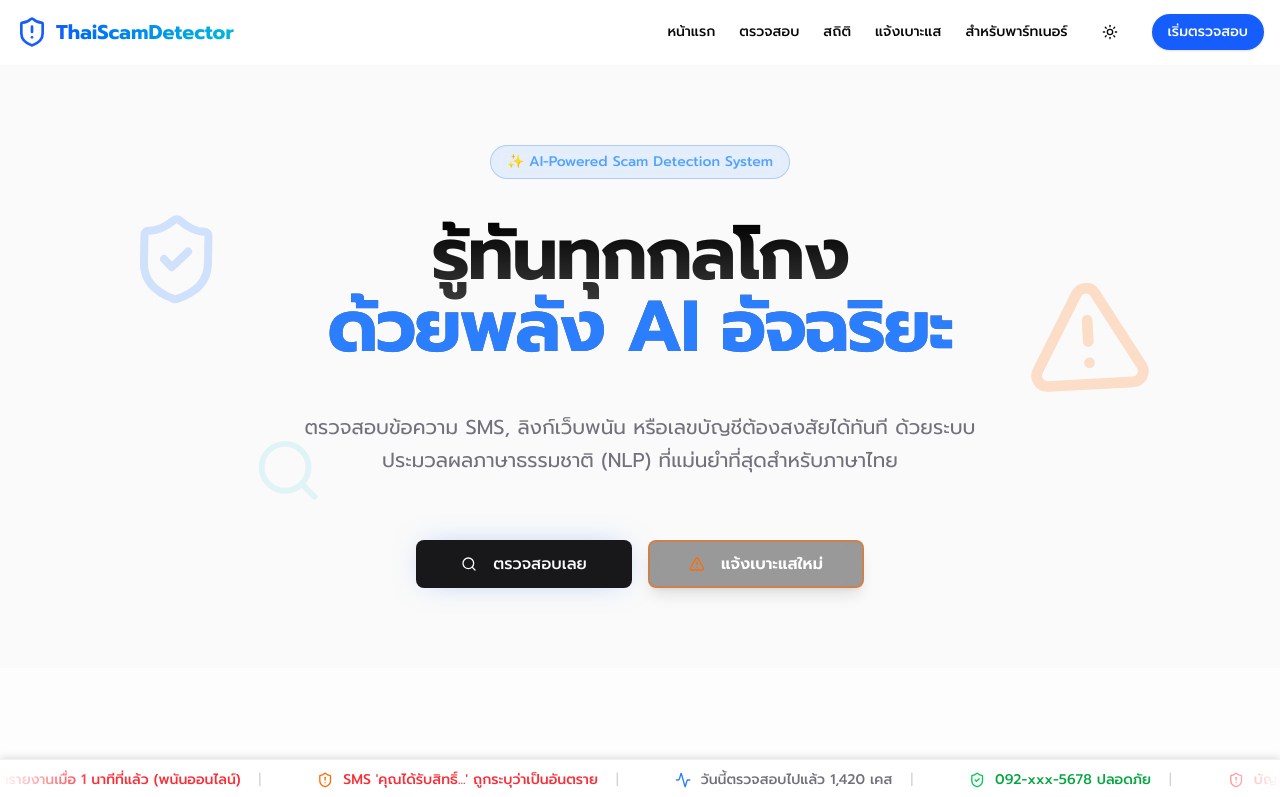
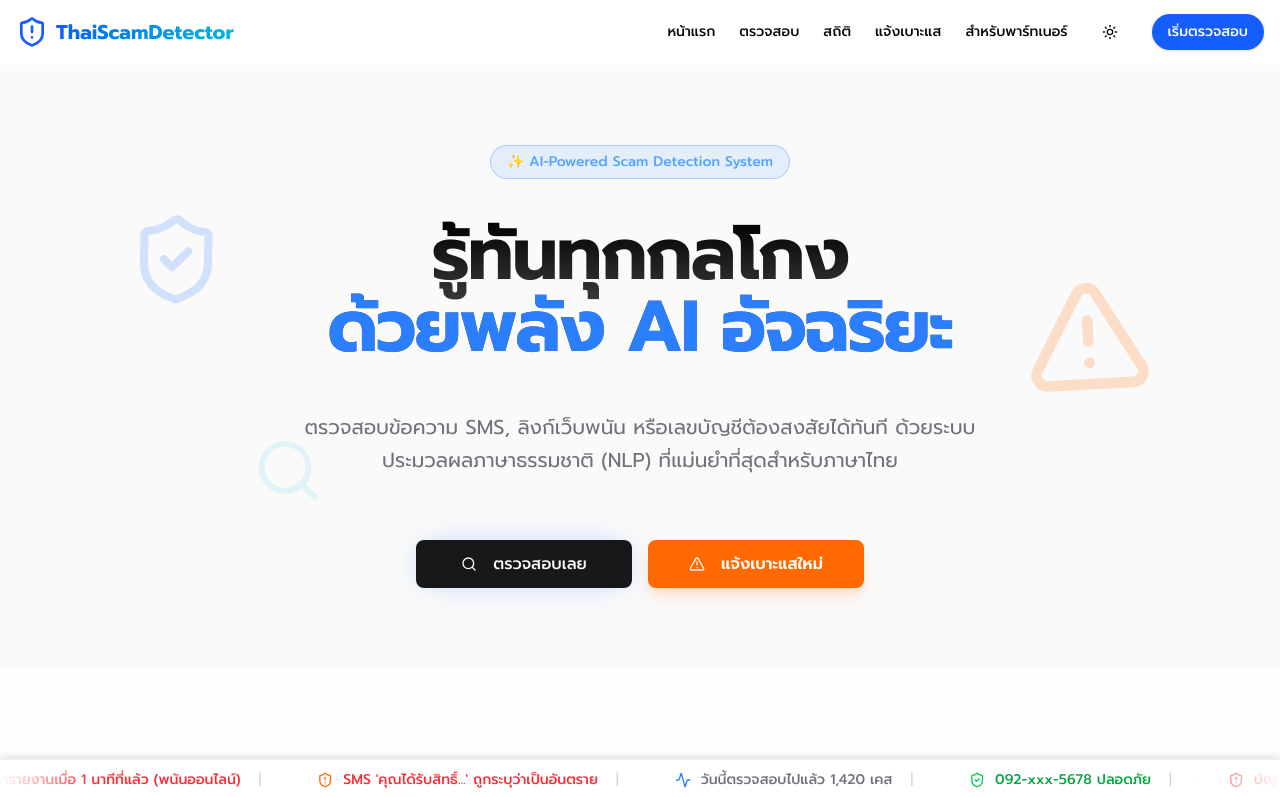
Before and after one commit to nutthakorn7/ThaiScamBench, a Next.js app in the folder frontend/: page / in a window 1280 px wide. Shown: the top 797 px of the page. Built offline with nearby package versions, Linux system fonts and the light colour scheme; a web font is replaced by a local one.

Commit message:
style: finalize report button with solid orange alert theme

```diff
--- a/frontend/app/page.tsx
+++ b/frontend/app/page.tsx
@@ -48,8 +48,8 @@ export default function Home() {
               </Button>
             </Link>
             <Link href="/report" className="w-full">
-              <Button variant="outline" size="lg" className="w-full h-12 text-base font-semibold bg-zinc-950/40 dark:bg-zinc-900/60 hover:bg-zinc-950/60 border-2 border-orange-500/50 hover:border-orange-500 text-white shadow-lg backdrop-blur-md transition-all duration-300">
-                <AlertTriangle className="mr-2 h-5 w-5 text-orange-500" />
+              <Button variant="outline" size="lg" className="w-full h-12 text-base font-semibold bg-orange-500 hover:bg-orange-600 border-2 border-orange-500 text-white shadow-lg shadow-orange-500/20 backdrop-blur-sm transition-all duration-300">
+                <AlertTriangle className="mr-2 h-5 w-5 text-white" />
                 แจ้งเบาะแสใหม่
               </Button>
             </Link>
```
